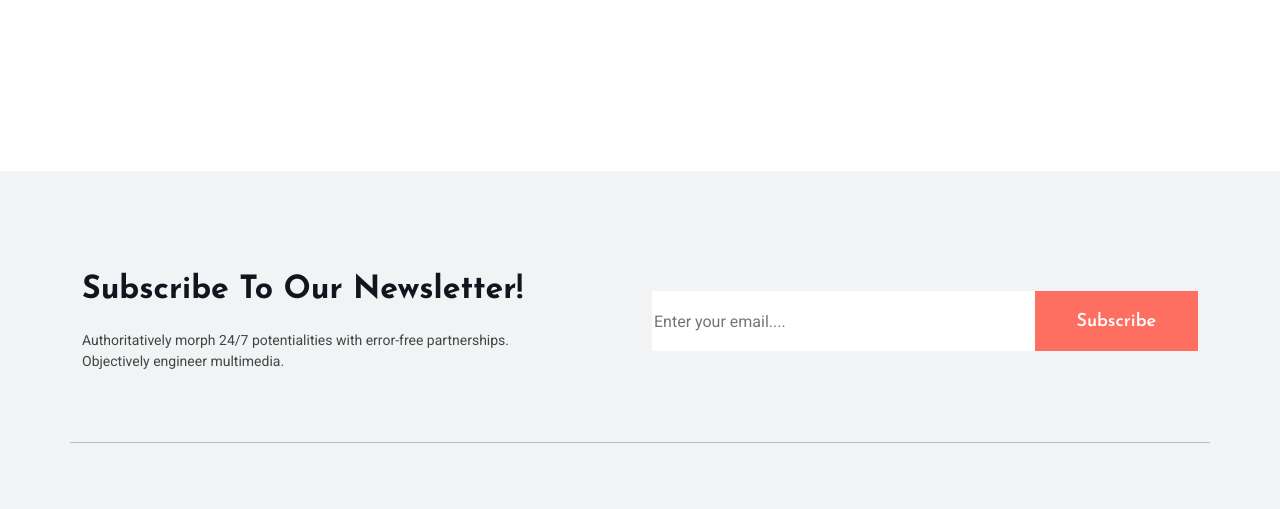
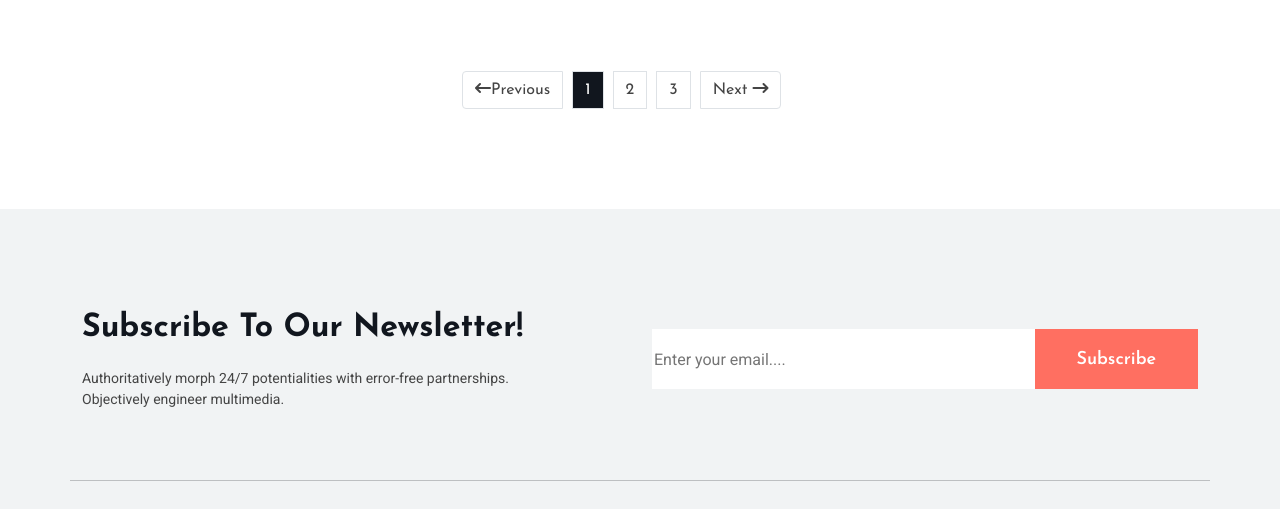
Before and after one commit to rifatul-22/Aytor, a plain HTML site: page shopGrid.html in a window 1280 px wide. Shown: the part 1198-1707 px from the top of the page. Drawn offline with Linux system fonts and the light colour scheme.

Commit message:
v 1.0.11

```diff
--- a/css/style.css
+++ b/css/style.css
@@ -1168,7 +1168,7 @@ body{
     line-height: 14px;
 }
 #about_shop .about_shop_shap{
-    width: 1208px;
+    width: 100%;
     height: 500px;
     background: #F1F3F4;
     position: absolute;
@@ -1636,7 +1636,7 @@ body{
     color: #ffffff;
     transition: 0.4s;
     transform: translate(30px);
-    margin-bottom: 5px;
+    margin-bottom: 10px;
     opacity: 0;
     visibility: hidden;
 }
@@ -1676,48 +1676,19 @@ body{
     margin-top: 17px;
     /* margin-left: 40px; */
 }
+#shop_grid_product nav ul li{
+    margin-right: 10px;
+}
+#shop_grid_product nav ul li a{
+    color: #444444;
+}
+#shop_grid_product nav ul li a:hover{
+    background: #11161E;
+    color: #ffffff;
+}
+#shop_grid_product nav ul li.active_pn a{
+    color: #ffffff;
+    background: #11161E;
+}
 /* shop grid products css end  */
 /* Shop Grid page css end  */
-
-
-/* #new_products .new_products_slider_item .new_products_icon{
-    position: absolute;
-    top: 40px;
-    left: 220px;
-}
-#new_products .new_products_slider_item .new_products_img .new_products_icon .icon_btn{
-    display: block;
-    width: 38px;
-    height: 38px;
-    background: #ffffff;
-    text-align: center;
-    line-height: 38px;
-    color: #151A32;
-    border-radius: 50%;
-    margin-bottom: 10px;
-    transition: 0.3s;
-    transform: translateX(40px);
-    opacity: 0;
-    visibility: hidden;
-}
-#new_products .new_products_slider_item .new_products_img:hover .new_products_icon .icon_btn{
-    opacity: 1;
-    visibility: visible;
-    transform: translateX(0);
-}
-#new_products .new_products_slider_item .new_products_icon .icon_btn:hover{
-    background: #FF6F61;
-    color: #ffffff;
-}
-#new_products .new_products_slider_item .new_products_img .new_products_icon .icon_btn:nth-child(1){
-    transition-delay: 0s;
-}
-#new_products .new_products_slider_item .new_products_img .new_products_icon .icon_btn:nth-child(2){
-    transition-delay: 0.1s;
-}
-#new_products .new_products_slider_item .new_products_img .new_products_icon .icon_btn:nth-child(3){
-    transition-delay: 0.2s;
-}
-#new_products .new_products_slider_item .new_products_img .new_products_icon .icon_btn:nth-child(4){
-    transition-delay: 0.3s;
-} */
--- a/shopGrid.html
+++ b/shopGrid.html
@@ -80,7 +80,7 @@
           <div class="collapse navbar-collapse" id="mymenu">
             <ul class="navbar-nav mx-auto mb-2 mb-lg-0">
               <li class="nav-item">
-                <a class="nav-link" aria-current="page" href="#">Home</a>
+                <a class="nav-link" aria-current="page" href="index.html">Home</a>
               </li>
               <li class="nav-item dropdown">
                 <a class="nav-link" aria-current="page" href="#" data-bs-toggle="dropdown">Shop<i class="fa-solid
@@ -97,7 +97,7 @@
                    fa-chevron-down"></i></a>
                 <ul class="dropdown-menu" aria-labelledby="navbarDropdown">
                     <li><a class="dropdown-item" href="about.html">shop-1</a></li>
-                    <li><a class="dropdown-item" href="#">shop-2</a></li>
+                    <li><a class="dropdown-item" href="shopGrid.html">shop-2</a></li>
                     <li><hr class="dropdown-divider"></li>
                     <li><a class="dropdown-item" href="#">shop-3</a></li>
                 </ul>
@@ -491,9 +491,26 @@
                <p>$125.65</p>
             </div>
          </div>
+         </div>
 
-         <div class="col-lg-3">
-
+         <div class="row justify-content-center">
+             <div class="col-lg-4">
+               <nav aria-label="...">
+                  <ul class="pagination">
+                    <li class="page-item">
+                      <a class="page-link" href="#" tabindex="-1" aria-disabled="true"><i class="fa-solid fa-arrow-left-long"></i>Previous</a>
+                    </li>
+                    <li class="page-item active_pn"><a class="page-link" href="#">1</a></li>
+                    <li class="page-item" aria-current="page">
+                      <a class="page-link" href="#">2</a>
+                    </li>
+                    <li class="page-item"><a class="page-link" href="#">3</a></li>
+                    <li class="page-item">
+                      <a class="page-link" href="#">Next <i class="fa-solid fa-arrow-right-long"></i></a>
+                    </li>
+                  </ul>
+                </nav>
+             </div>
          </div>
         </div>
         </div>
@@ -595,6 +612,9 @@
         </div>
      </footer>
      <!-- Footer section end  -->
+     <button id="backToTop">
+      <i class="fa-solid fa-arrow-up"></i>
+     </button>
 
     <!-- main jquary link  -->
     <script src="js/jquery-3.6.1.min.js"></script>
```
Also changed, not shown: about.html (+5 -2 lines), index.html (+1 -1 lines). Lines whose indentation alone changed are shown as unchanged.
